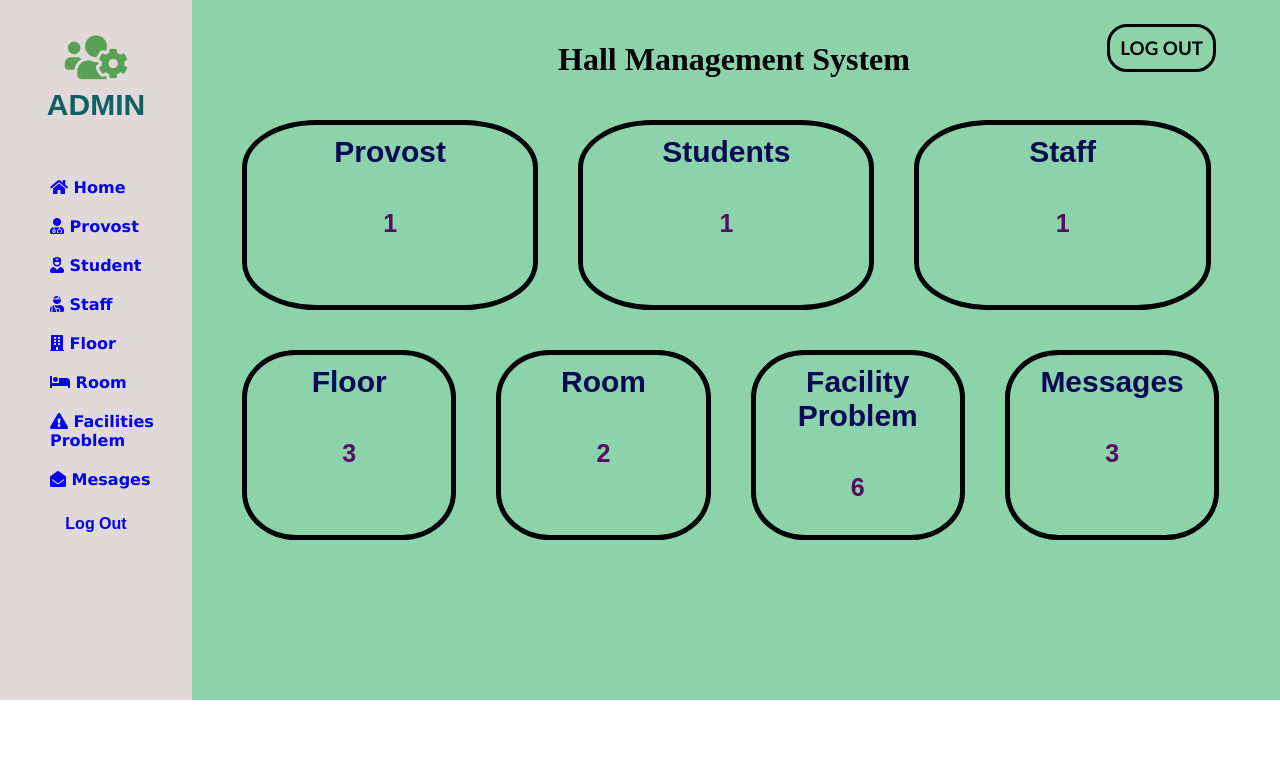
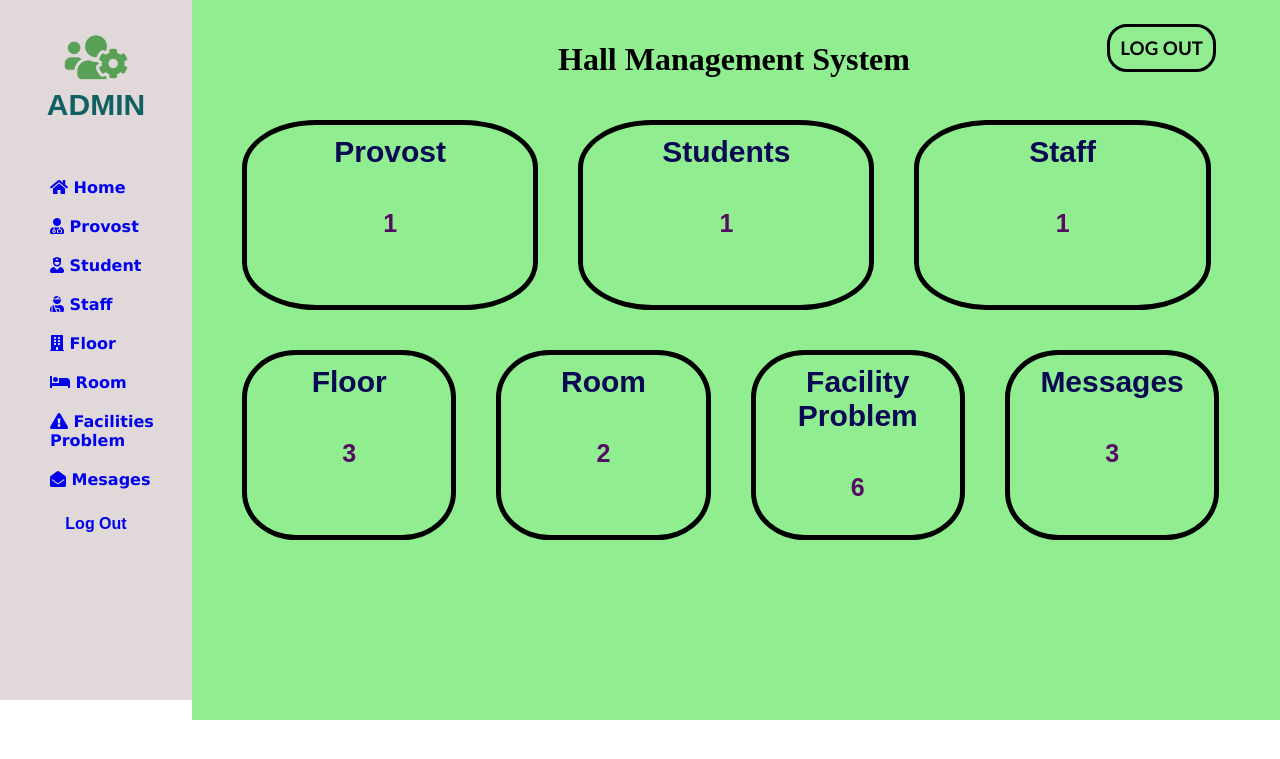
Before and after one commit to shakil2022/IWT-Final_Project, a PHP site: page /dashboard/home.php in a window 1280 px wide. Shown: the top 759 px of the page. Run offline with PHP 8.4, Linux system fonts and the light colour scheme; data comes from the database, SQL or seed files in the repository; some web fonts are replaced.

Commit message:
Update home.php

```diff
--- a/dashboard/home.php
+++ b/dashboard/home.php
@@ -71,9 +71,10 @@
 
           /* body decoratin starts */
           .mainpart {
-               background: rgba(96, 193, 138, 0.722);
+               /* background: rgba(96, 193, 138, 0.722); */
+               background: #90EE90;
                width: 85%;
-               height: 700px;
+               height: 720px;
                float: right;
                position: relative;
           }
```
